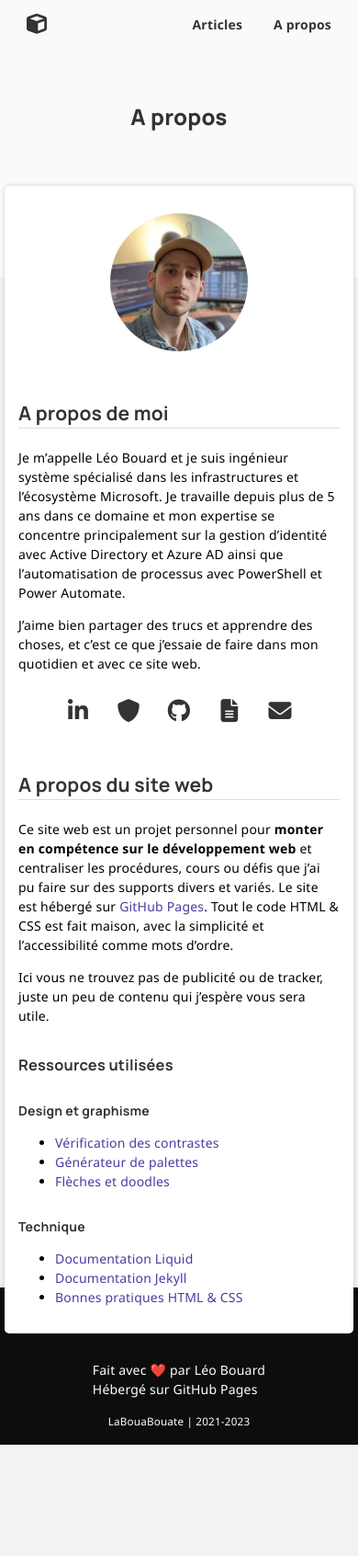
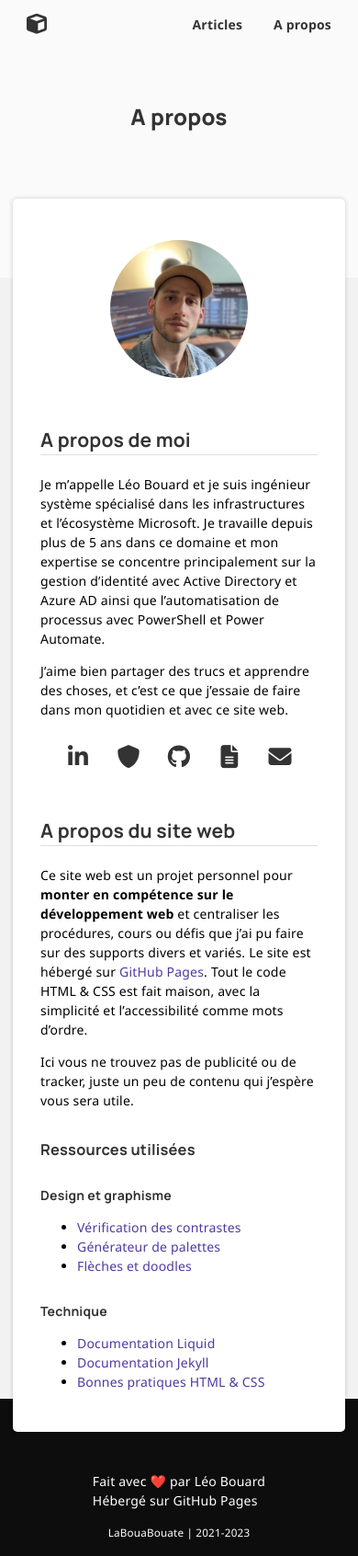
Before and after one commit to leobouard/leobouard.github.io, a Jekyll site: the page built from about.md, in a window 390 px wide. Shown: the whole page at 92% size. Built offline with Jekyll 4.4.1, drawn with Linux system fonts in a browser that asks for light colours; nearby versions of some CDN libraries; some web fonts are replaced; before the commit the page ends 1571 px from its top, so only the background shows below that.

Commit message:
Update style.scss

```diff
--- a/assets/css/style.scss
+++ b/assets/css/style.scss
@@ -259,10 +259,9 @@ footer {
     }
 
     main section {
-        padding: 15px;
         min-height: 80%;
         overflow-x: scroll;
-        margin: 0px 5px;
+        margin: 1rem;
     }
 
     header, section {
```
